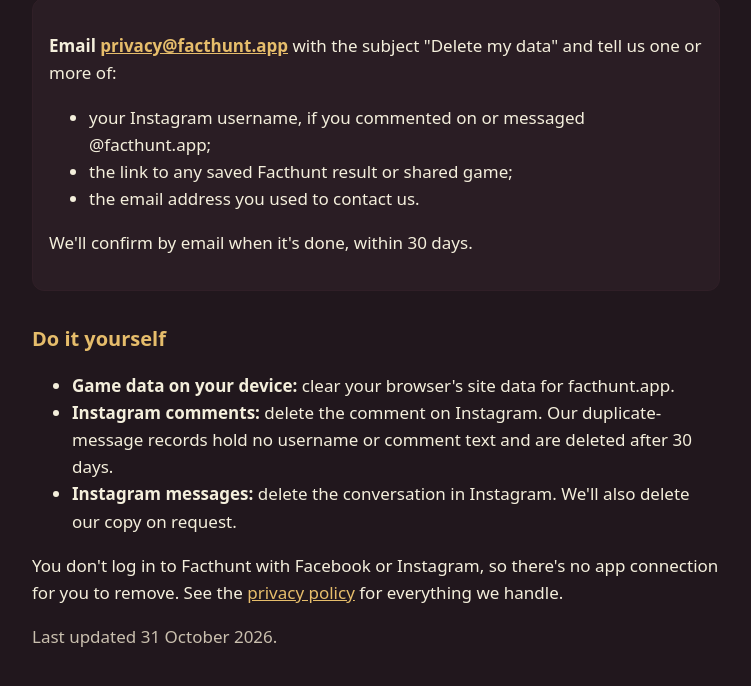
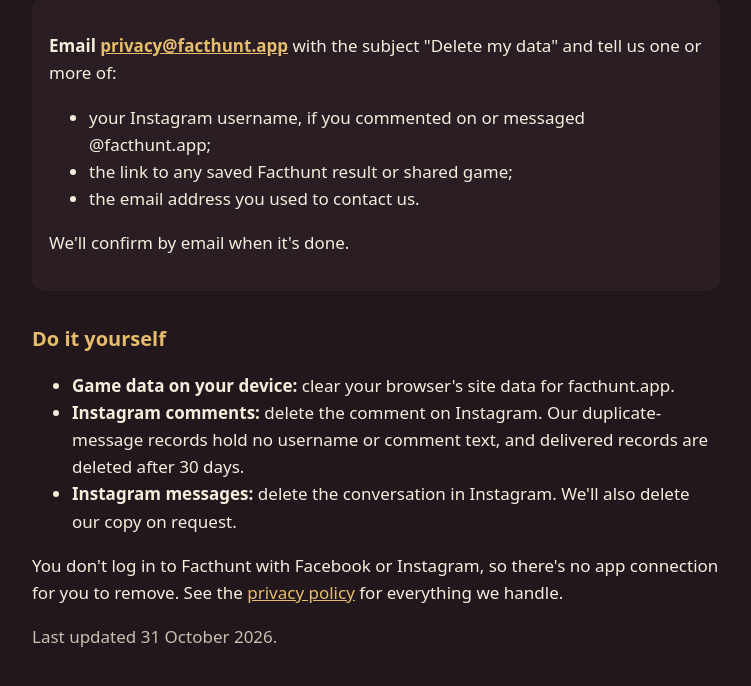
Before and after one commit to Rorzzer/facthunt-legal, a plain HTML site: page data-deletion.html in a window 1280 px wide. Shown: the part 222-908 px from the top of the page, without its empty margins (264-1015 px from the left). Drawn offline with Linux system fonts and the light colour scheme.

Commit message:
Remove unproven response-time promises; narrow 30-day retention claim to delivered records
Co-Authored-By: Claude Sonnet 5.5 <noreply@anthropic.com>

```diff
--- a/data-deletion.html
+++ b/data-deletion.html
@@ -10,12 +10,12 @@
 <li>the link to any saved Facthunt result or shared game;</li>
 <li>the email address you used to contact us.</li>
 </ul>
-<p>We'll confirm by email when it's done, within 30 days.</p>
+<p>We'll confirm by email when it's done.</p>
 </div>
 <h2>Do it yourself</h2>
 <ul>
 <li><strong>Game data on your device:</strong> clear your browser's site data for facthunt.app.</li>
-<li><strong>Instagram comments:</strong> delete the comment on Instagram. Our duplicate-message records hold no username or comment text and are deleted after 30 days.</li>
+<li><strong>Instagram comments:</strong> delete the comment on Instagram. Our duplicate-message records hold no username or comment text, and delivered records are deleted after 30 days.</li>
 <li><strong>Instagram messages:</strong> delete the conversation in Instagram. We'll also delete our copy on request.</li>
 </ul>
 <p>You don't log in to Facthunt with Facebook or Instagram, so there's no app connection for you to remove. See the <a href="privacy.html">privacy policy</a> for everything we handle.</p>
```
Also changed, not shown: contact.html (+1 -1 lines).
